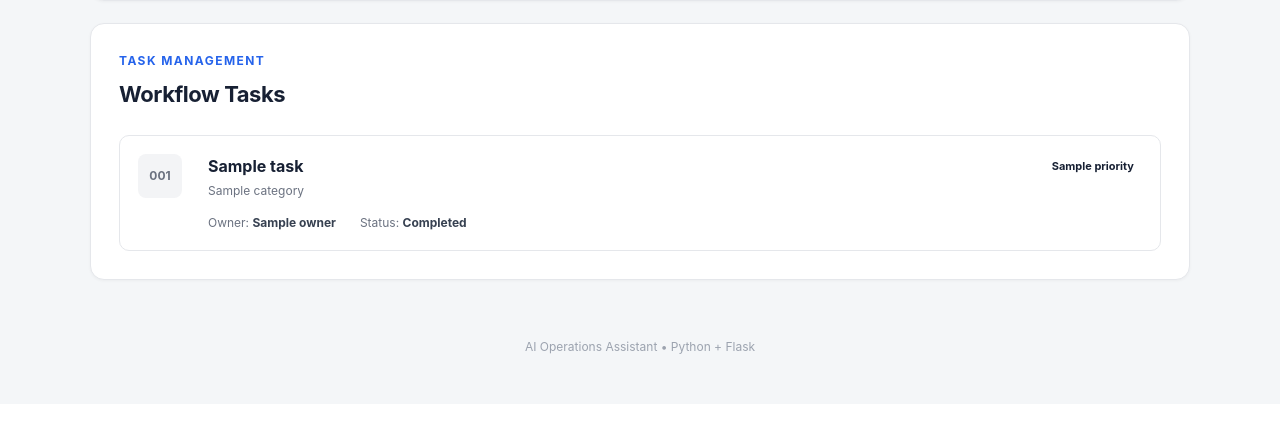
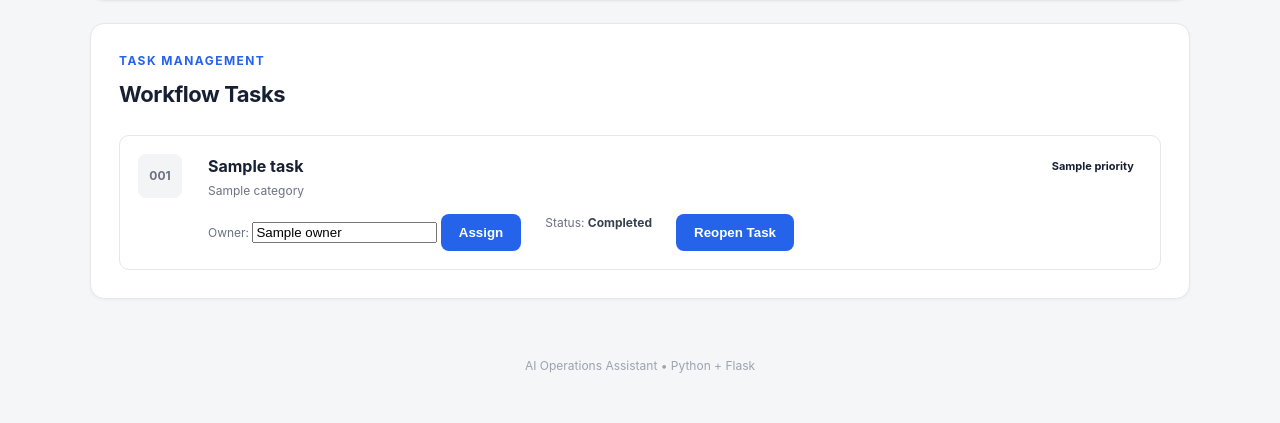
Before and after one commit to dbridgelall/ai-operations-assistant, a Flask app: template templates/workflow.html in a window 1280 px wide. Shown: the part 421-844 px from the top of the page. Before the commit the page ends 775 px from the top, so only its background shows below. Run offline with Flask 3, Linux system fonts and the light colour scheme; the template is opened without the code that fills it: most values are stand-ins (such as "Sample title", 1, 10 or a date in 2020).

Commit message:
Add task ownership and lifecycle management

```diff
--- a/app.py
+++ b/app.py
@@ -266,14 +266,14 @@ def update_task_status():
         return
 
     print("\nSELECT NEW STATUS")
-    print("1. Not Started")
+    print("1. Incomplete")
     print("2. In Progress")
     print("3. Completed")
 
     status_choice = input("\nSelection: ").strip()
 
     statuses = {
-        "1": "Not Started",
+        "1": "Incomplete",
         "2": "In Progress",
         "3": "Completed",
     }
--- a/templates/workflow.html
+++ b/templates/workflow.html
@@ -226,12 +226,22 @@
                         <div class="task-meta">
 
 
-                            <span>
-                                Owner:
-                                <strong>
-                                    {{ task.owner }}
-                                </strong>
-                            </span>
+                            <form action="{{ url_for('assign_task_owner', workflow_id=workflow.id, task_id=task.id) }}"
+                                method="POST" class="owner-form">
+
+                                <label for="owner-{{ task.id }}">
+                                    Owner:
+                                </label>
+
+                                <input type="text" id="owner-{{ task.id }}" name="owner"
+                                    value="{{ '' if task.owner == 'Unassigned' else task.owner }}"
+                                    placeholder="Unassigned" maxlength="100">
+
+                                <button type="submit">
+                                    Assign
+                                </button>
+
+                            </form>
 
 
                             <span>
@@ -240,18 +250,54 @@
                                     {{ task.status }}
                                 </strong>
                             </span>
-                            {% if task.status != 'Completed' %}
+                            <div class="task-actions">
 
-                                <form
-                                    action="{{ url_for('complete_task', workflow_id=workflow.id, task_id=task.id) }}"
-                                    method="POST"
-                                >
+                                {% if task.status in ['Incomplete', 'Not Started'] %}
+
+                                <form action="{{ url_for('start_task', workflow_id=workflow.id, task_id=task.id) }}"
+                                    method="POST">
+                                    <button type="submit">
+                                        Start Task
+                                    </button>
+                                </form>
+
+                                <form action="{{ url_for('complete_task', workflow_id=workflow.id, task_id=task.id) }}"
+                                    method="POST">
                                     <button type="submit">
                                         Mark Complete
                                     </button>
                                 </form>
 
-                            {% endif %}
+                                {% elif task.status == 'In Progress' %}
+
+                                <form
+                                    action="{{ url_for('incomplete_task', workflow_id=workflow.id, task_id=task.id) }}"
+                                    method="POST">
+                                    <button type="submit">
+                                        Mark Incomplete
+                                    </button>
+                                </form>
+
+                                <form action="{{ url_for('complete_task', workflow_id=workflow.id, task_id=task.id) }}"
+                                    method="POST">
+                                    <button type="submit">
+                                        Mark Complete
+                                    </button>
+                                </form>
+
+                                {% elif task.status == 'Completed' %}
+
+                                <form
+                                    action="{{ url_for('incomplete_task', workflow_id=workflow.id, task_id=task.id) }}"
+                                    method="POST">
+                                    <button type="submit">
+                                        Reopen Task
+                                    </button>
+                                </form>
+
+                                {% endif %}
+
+                            </div>
 
                         </div>
 
--- a/test_app.py
+++ b/test_app.py
@@ -61,7 +61,7 @@ class TestTaskCreation(unittest.TestCase):
         self.assertEqual(task["category"], "Scheduling")
         self.assertEqual(task["priority"], "High")
         self.assertEqual(task["owner"], "Unassigned")
-        self.assertEqual(task["status"], "Not Started")
+        self.assertEqual(task["status"], "Incomplete")
 
     class TestTaskLookup(unittest.TestCase):
         """Test task lookup within a workflow."""
@@ -234,7 +234,7 @@ class TestRequestAnalysis(unittest.TestCase):
 
         self.assertEqual(
             first_task["status"],
-            "Not Started",
+            "Incomplete",
         )
 
         self.assertEqual(
--- a/web_app.py
+++ b/web_app.py
@@ -241,6 +241,81 @@ def workflow_details(workflow_id):
         workflow=workflow,
         progress=progress,
     )
+
+# ===========================================================================
+# ASSIGN TASK OWNER ROUTE
+# ===========================================================================
+
+
+@app.route(
+    "/workflows/<workflow_id>/tasks/<int:task_id>/assign",
+    methods=["POST"],
+)
+def assign_task_owner(workflow_id, task_id):
+    """
+    Assign or reassign an owner to an existing workflow task.
+    """
+
+    workflow = get_workflow(workflow_id.upper())
+
+    if workflow is None:
+        return "Workflow not found.", 404
+
+    selected_task = get_task(workflow, task_id)
+
+    if selected_task is None:
+        return "Task not found.", 404
+
+    owner = request.form.get("owner", "").strip()
+
+    selected_task["owner"] = owner or "Unassigned"
+
+    update_workflow(workflow)
+
+    return redirect(
+        url_for(
+            "workflow_details",
+            workflow_id=workflow["id"],
+        )
+    )
+
+# ===========================================================================
+# MARK TASK INCOMPLETE ROUTE
+# ===========================================================================
+
+
+@app.route(
+    "/workflows/<workflow_id>/tasks/<int:task_id>/incomplete",
+    methods=["POST"],
+)
+def incomplete_task(workflow_id, task_id):
+    """
+    Mark an existing workflow task as incomplete.
+    """
+
+    workflow = get_workflow(workflow_id.upper())
+
+    if workflow is None:
+        return "Workflow not found.", 404
+
+    selected_task = get_task(workflow, task_id)
+
+    if selected_task is None:
+        return "Task not found.", 404
+
+    selected_task["status"] = "Incomplete"
+
+    workflow["status"] = "Active"
+
+    update_workflow(workflow)
+
+    return redirect(
+        url_for(
+            "workflow_details",
+            workflow_id=workflow["id"],
+        )
+    )
+
 # ===========================================================================
 # START TASK ROUTE
 # ===========================================================================
--- a/workflow_engine.py
+++ b/workflow_engine.py
@@ -41,7 +41,7 @@ def create_task(task_id, name, category, priority="Medium"):
         "category": category,
         "priority": priority,
         "owner": "Unassigned",
-        "status": "Not Started",
+        "status": "Incomplete",
     }
 
 def get_task(workflow, task_id):
```
